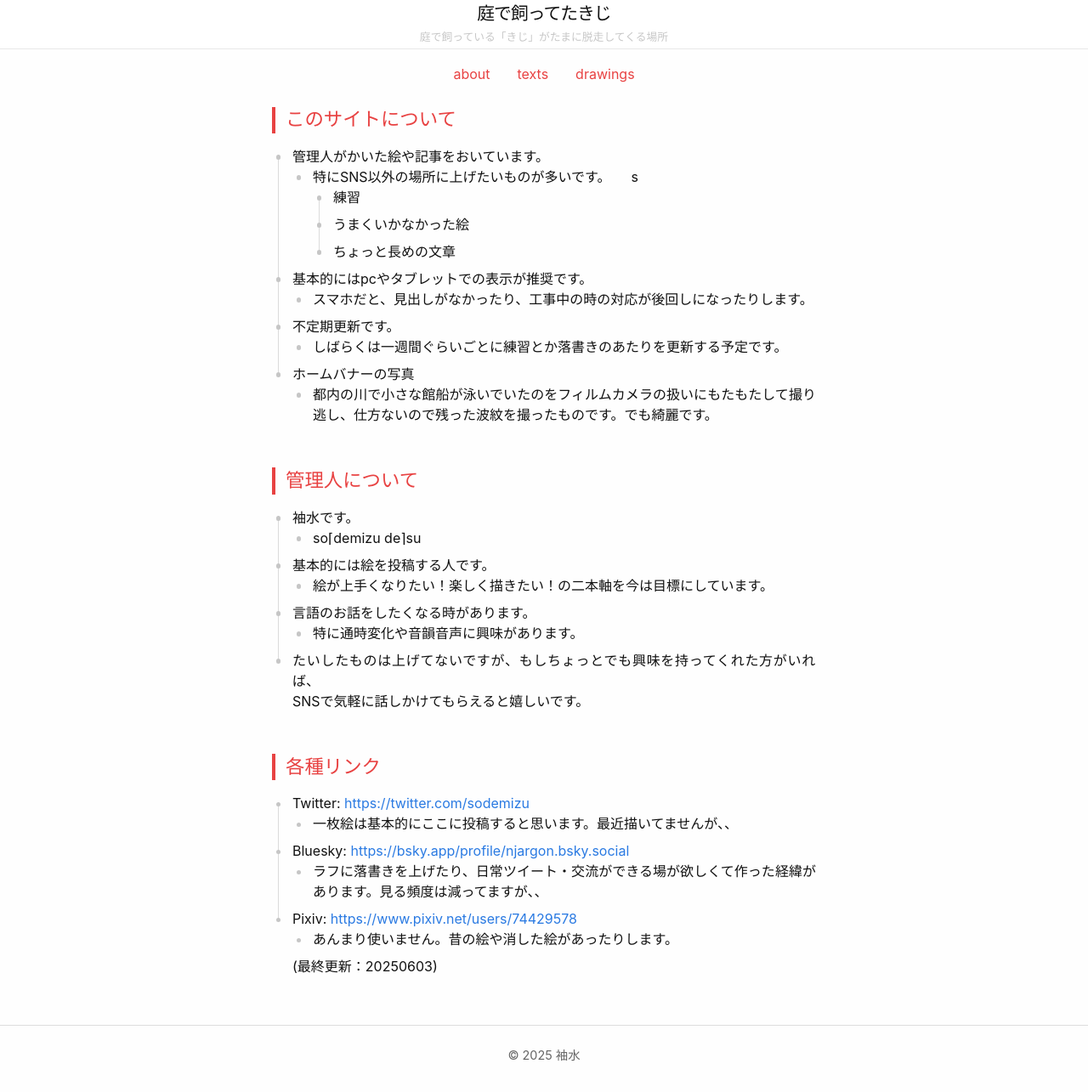
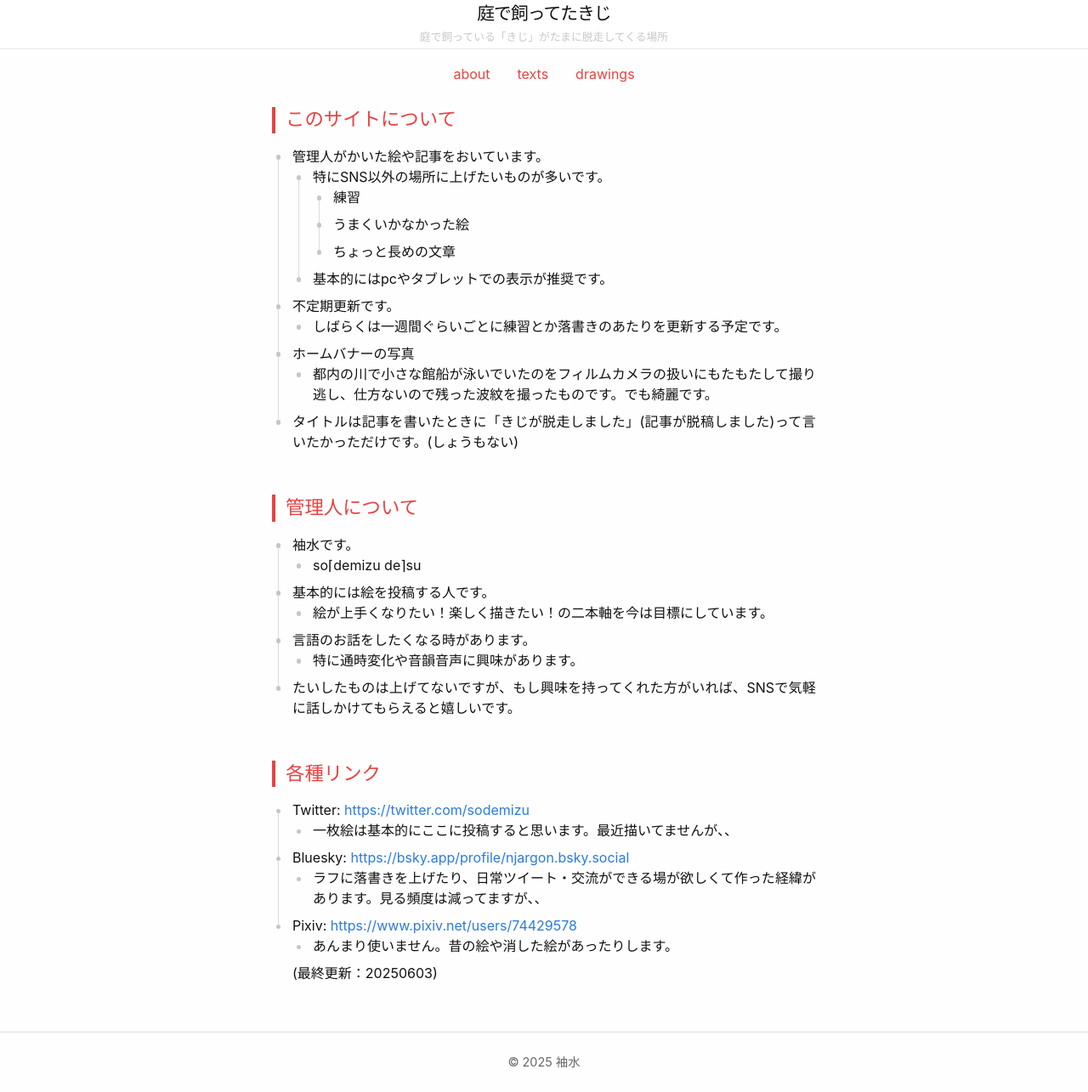
Before and after one commit to njargon/njargon.github.io, a Jekyll site: the page built from about.md, in a window 1280 px wide. Shown: the whole page at 85% size. Built offline with Jekyll 4.4.1, drawn with Linux system fonts in a browser that asks for light colours.

Commit message:
vault backup: 2025-06-04 00:33:12

```diff
--- a/about.md
+++ b/about.md
@@ -13,16 +13,16 @@ permalink: /about/
 ## このサイトについて
 
 - 管理人がかいた絵や記事をおいています。
-	- 特にSNS以外の場所に上げたいものが多いです。　　s
+	- 特にSNS以外の場所に上げたいものが多いです。
 		- 練習
 		- うまくいかなかった絵
 		- ちょっと長めの文章
-- 基本的にはpcやタブレットでの表示が推奨です。
-	- スマホだと、見出しがなかったり、工事中の時の対応が後回しになったりします。
+	- 基本的にはpcやタブレットでの表示が推奨です。
 - 不定期更新です。
 	- しばらくは一週間ぐらいごとに練習とか落書きのあたりを更新する予定です。
 - ホームバナーの写真
 	- 都内の川で小さな館船が泳いでいたのをフィルムカメラの扱いにもたもたして撮り逃し、仕方ないので残った波紋を撮ったものです。でも綺麗です。
+- タイトルは記事を書いたときに「きじが脱走しました」(記事が脱稿しました)って言いたかっただけです。(しょうもない)
 
 ## 管理人について
 
@@ -32,8 +32,7 @@ permalink: /about/
 	- 絵が上手くなりたい！楽しく描きたい！の二本軸を今は目標にしています。
 - 言語のお話をしたくなる時があります。
 	- 特に通時変化や音韻音声に興味があります。
-- たいしたものは上げてないですが、もしちょっとでも興味を持ってくれた方がいれば、
-SNSで気軽に話しかけてもらえると嬉しいです。
+- たいしたものは上げてないですが、もし興味を持ってくれた方がいれば、SNSで気軽に話しかけてもらえると嬉しいです。
 
 ## 各種リンク
 - Twitter: [https://twitter.com/sodemizu](https://twitter.com/sodemizu)
```
